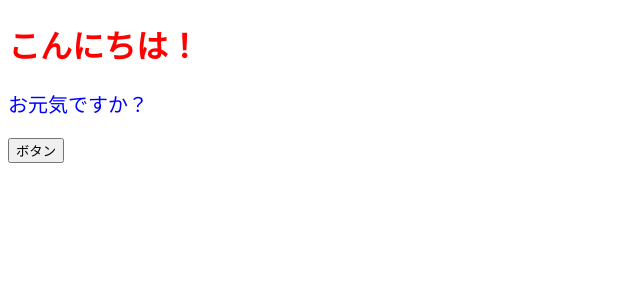
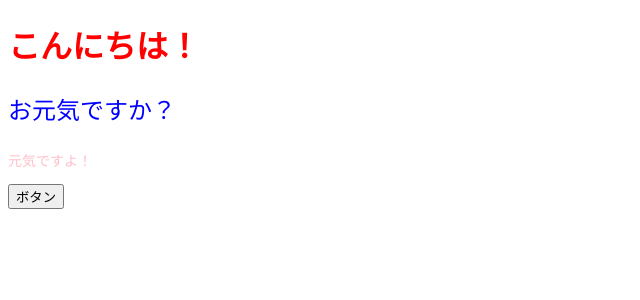
Before and after one commit to Kazuya-Sakashita/react-app, a React (Create React App) app: page / in a window 1280 px wide. Shown: the top 300 px of the page, without its empty margins (0-640 px from the left). Built offline with nearby package versions, Linux system fonts and the light colour scheme.

Commit message:
Propsの使い方

```diff
--- a/src/App.jsx
+++ b/src/App.jsx
@@ -1,19 +1,22 @@
+import { ColoredMessage } from "./components/ColoredMessage";
+
 export const App = () => {
   // ボタンを押した時に実行する関数を定義
   const onClickButton = () => {
     alert("ボタンがクリックされました！");
   };
 
-  // CSSオブジェクトを定義
-  const contentStyle = {
-    color: "blue",
-    fontSize: "20px",
-  };
-
   return (
     <>
       <h1 style={{ color: "red" }}>こんにちは！</h1>
-      <p style={contentStyle}>お元気ですか？</p>
+      <ColoredMessage />
+      <ColoredMessage color="blue" fontSize="24px" message="お元気ですか？" />
+      <ColoredMessage color="blue" fontSize="24px">
+        お元気ですか？
+      </ColoredMessage>
+      <ColoredMessage color="pink" fontSize="14px">
+        元気ですよ！
+      </ColoredMessage>
       <button onClick={onClickButton}>ボタン</button>
     </>
   );
--- /dev/null
+++ b/src/components/ColoredMessage.jsx
@@ -0,0 +1,11 @@
+// propsを分割代入を引数の段階で展開することもできる
+export const ColoredMessage = ({ color, fontSize, children }) => {
+  // propsを分割代入 propsの中からcolor, fontSize, childrenを取り出す props記述が不要になる
+  // const { color, fontSize, children } = props;
+  const contentStyle = {
+    color,
+    fontSize,
+  };
+
+  return <p style={contentStyle}>{children}</p>;
+};
```
